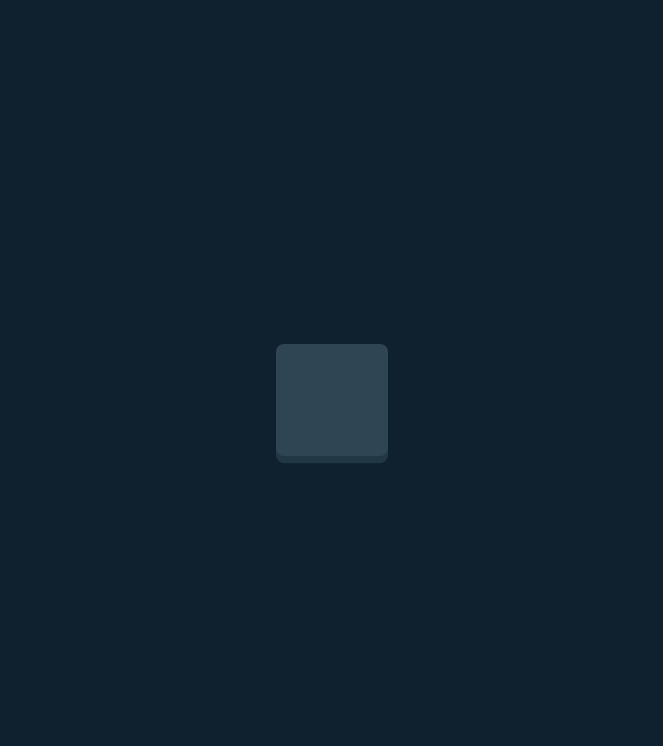
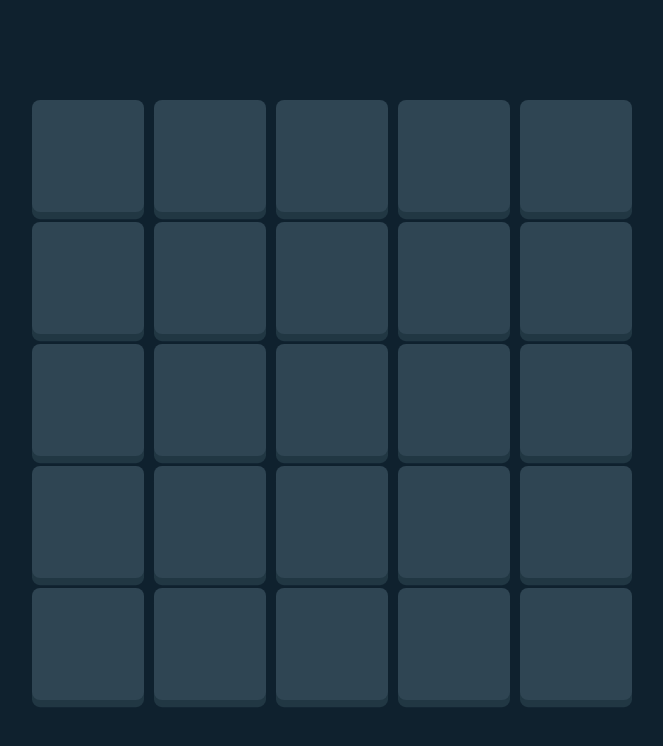
Before and after one commit to SuperStar0106/betting_game, a React (Create React App) app: page /main in a window 1280 px wide. Shown: the top 746 px of the page, without its empty margins (308-971 px from the left). Built offline with nearby package versions, Linux system fonts and the light colour scheme.

Commit message:
added betting table

```diff
--- a/src/components/common/Mine/index.style.ts
+++ b/src/components/common/Mine/index.style.ts
@@ -26,7 +26,6 @@ const scaleAnimation = keyframes<MineComponentStyleProps>`
   100% {
     transform: scale(1);
     background-color: ${(props) => (props.theme as CustomTheme).colors.primary00};
-    // background-image: url('bomb.svg');
     background-size: 5rem, 10rem;
     background-repeat: no-repeat, no-repeat;
     background-position: center, center;
@@ -69,7 +68,6 @@ export const MineComponentStyle = styled.button<MineComponentStyleProps>`
   &.clicked-after {
     transform: scale(1);
     background-color: ${(props) => (props.theme as CustomTheme).colors.primary00};
-    // background-image: url(${(props) => (props.isBomb ? 'bomb.svg' : 'jewel.svg')});
     background-size: 4.5rem;
     background-repeat: no-repeat;
     background-position: center;
@@ -87,7 +85,6 @@ export const MineComponentStyle = styled.button<MineComponentStyleProps>`
   &.clicked-after-release {
     transform: scale(1);
     background-color: ${(props) => (props.theme as CustomTheme).colors.primary00};
-    // background-image: url(${(props) => (props.isBomb ? 'bomb.svg' : 'jewel.svg')});
     background-size: 5rem;
     background-repeat: no-repeat;
     background-position: center;
--- a/src/components/common/Mine/index.tsx
+++ b/src/components/common/Mine/index.tsx
@@ -1,52 +1,59 @@
 import React, { useEffect, useRef, useState } from "react";
-
 import { MineComponentStyle } from "./index.style";
 
 type MineComponentProps = {
-  isBettingStart?: boolean;
-  isBomb?: boolean;
+  isBettingStart: boolean;
+  isBomb: boolean;
 };
 
-export const MineComponent: React.FC<MineComponentProps> = (props) => {
-  const { isBettingStart, isBomb } = props;
-
+export const MineComponent: React.FC<MineComponentProps> = ({
+  isBettingStart,
+  isBomb,
+}) => {
   const buttonRef = useRef<HTMLButtonElement>(null);
   const [clickCount, setClickCount] = useState<number>(0);
   const [isRelease, setIsRelease] = useState<boolean>(false);
 
+  const img = isBomb ? "bomb.svg" : "jewel.svg";
+
   const handleMouseUp = () => {
     setClickCount((prevCount) => prevCount + 1);
     setIsRelease(true);
-    buttonRef.current?.classList.remove("clicked-release");
-    buttonRef.current?.classList.remove("clicked");
+    buttonRef.current?.classList.remove("clicked-release", "clicked");
   };
 
   const handleMouseDown = () => {
     setIsRelease(false);
-    clickCount === 1 &&
-      isRelease &&
+    if (!isBettingStart) {
+      buttonRef.current?.classList.add("clicked-release");
+    }
+
+    if (clickCount === 1 && isRelease) {
       setClickCount((prevCount) => prevCount + 1);
+    }
     buttonRef.current?.classList.remove("clicked");
   };
 
-  const handleMouseOver = () => {
-    buttonRef.current?.classList.remove("clicked-release");
-  };
-
-  const handleMouseLeave = () => {
+  const handleMouseOverLeave = () => {
     buttonRef.current?.classList.remove("clicked-release");
   };
 
   useEffect(() => {
+    buttonRef.current?.classList.remove(
+      "clicked-after",
+      "clicked",
+      "clicked-after-release"
+    );
+
     if (clickCount === 1 && isBettingStart) {
-      buttonRef.current?.classList.remove("clicked-after");
       buttonRef.current?.classList.add("clicked");
-    } else if (clickCount > 1 && !isRelease && isBettingStart) {
-      buttonRef.current?.classList.remove("clicked");
-      buttonRef.current?.classList.remove("clicked-after-release");
-      buttonRef.current?.classList.add("clicked-after");
+    } else if (clickCount > 1 && !isRelease) {
+      if (isBettingStart) {
+        buttonRef.current?.classList.add("clicked-after");
+      } else {
+        buttonRef.current?.classList.add("clicked-release");
+      }
     } else if (clickCount > 1 && isRelease && isBettingStart) {
-      buttonRef.current?.classList.remove("clicked-after");
       buttonRef.current?.classList.add("clicked-after-release");
     }
 
@@ -60,13 +67,15 @@ export const MineComponent: React.FC<MineComponentProps> = (props) => {
       ref={buttonRef}
       onMouseDown={handleMouseDown}
       onMouseUp={handleMouseUp}
-      onMouseOver={handleMouseOver}
-      onMouseLeave={handleMouseLeave}
+      onMouseOver={handleMouseOverLeave}
+      onMouseLeave={handleMouseOverLeave}
       isBomb={true}
-      isShowImg={clickCount !== 0}
+      isShowImg={clickCount !== 0 && isBettingStart}
     >
-      <img src="explosion.gif" alt="" className="back-img explosion" />
-      <img src="bomb.svg" alt="" className="back-img back-main" />
+      {isBomb && (
+        <img src="explosion.gif" alt="" className="back-img explosion" />
+      )}
+      <img src={img} alt="" className="back-img back-main" />
     </MineComponentStyle>
   );
 };
--- a/src/components/view/Main/index.tsx
+++ b/src/components/view/Main/index.tsx
@@ -1,13 +1,14 @@
 import React from "react";
 import { MainViewStyle } from "./index.style";
 import { MineComponent } from "../../common";
+import { TableView } from "../Table";
 
 type MainViewProps = {};
 
 export const MainView: React.FC<MainViewProps> = (props) => {
   return (
     <MainViewStyle>
-      <MineComponent isBettingStart={true} />
+      <TableView />
     </MainViewStyle>
   );
 };
--- /dev/null
+++ b/src/components/view/Table/index.style.ts
@@ -0,0 +1,18 @@
+import styled from "styled-components";
+
+type TableViewStyleProps = {};
+
+export const TableViewStyle = styled.div<TableViewStyleProps>`
+  &.table {
+    display: grid;
+    grid-template-columns: repeat(5, 1fr);
+    grid-template-rows: repeat(5, 1fr);
+    gap: 10px;
+  }
+
+  &.cell {
+    display: flex;
+    justify-content: center;
+    align-items: center;
+  }
+`;
--- /dev/null
+++ b/src/components/view/Table/index.tsx
@@ -0,0 +1,23 @@
+import { MineComponent } from "../../common";
+import { TableViewStyle } from "./index.style";
+
+export const TableView = () => {
+  const rows = 5;
+  const cols = 5;
+
+  const renderCells = () => {
+    const cells = [];
+    for (let i = 0; i < rows; i++) {
+      for (let j = 0; j < cols; j++) {
+        cells.push(
+          <div key={`${i}-${j}`} className="cell">
+            <MineComponent isBettingStart={true} isBomb={true} />
+          </div>
+        );
+      }
+    }
+    return cells;
+  };
+
+  return <TableViewStyle className="table">{renderCells()}</TableViewStyle>;
+};
--- a/src/components/view/index.ts
+++ b/src/components/view/index.ts
@@ -1 +1,2 @@
 export * from './Main';
+export * from './Table';
```
